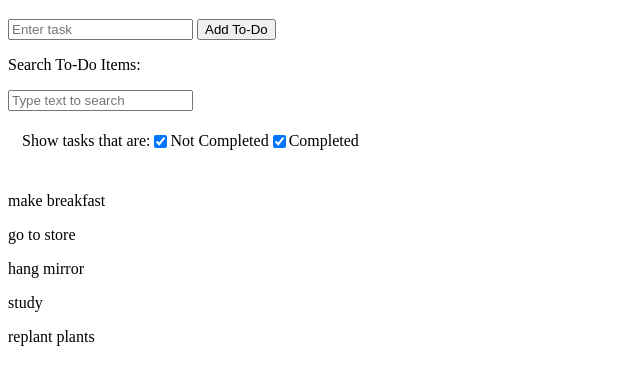
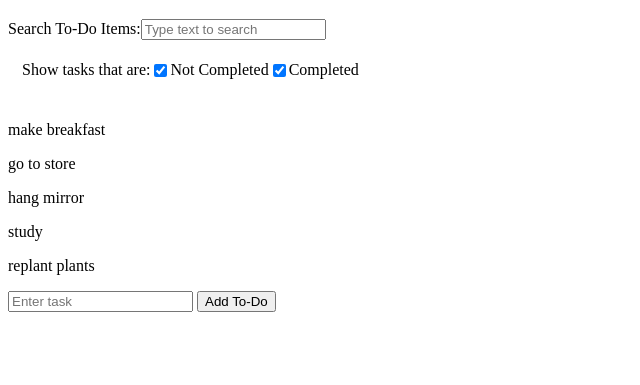
Before and after one commit to alyssa-denary/modern-javascript-bootcamp, a plain HTML site: page todo-app3/index.html in a window 1280 px wide. Shown: the part 61-446 px from the top of the page, without its empty margins (0-640 px from the left). Drawn offline with Linux system fonts and the light colour scheme.

Commit message:
style: rearrange html elements

```diff
--- a/todo-app3/index.html
+++ b/todo-app3/index.html
@@ -9,13 +9,15 @@
   </head>
   <body>
     <h1>To-do's:</h1>
-    <form id="new-to-do-form">
-      <input id="create-to-do" type="text" placeholder="Enter task" required />
-      <button id="submit-new-to-do">Add To-Do</button>
-    </form>
     <form>
-      <p>Search To-Do Items:</p>
-      <input id="search-input" type="text" placeholder="Type text to search" />
+      <label
+        >Search To-Do Items:
+        <input
+          id="search-input"
+          type="text"
+          placeholder="Type text to search"
+        />
+      </label>
       <fieldset>
         <p>Show tasks that are:</p>
         <label
@@ -39,6 +41,16 @@
       </fieldset>
     </form>
     <section id="all-todos"></section>
+    <form id="new-to-do-form">
+      <input
+        id="create-to-do"
+        type="text"
+        placeholder="Enter task"
+        name="newToDo"
+        required
+      />
+      <button id="submit-new-to-do">Add To-Do</button>
+    </form>
     <script src="script.js"></script>
   </body>
 </html>
```
